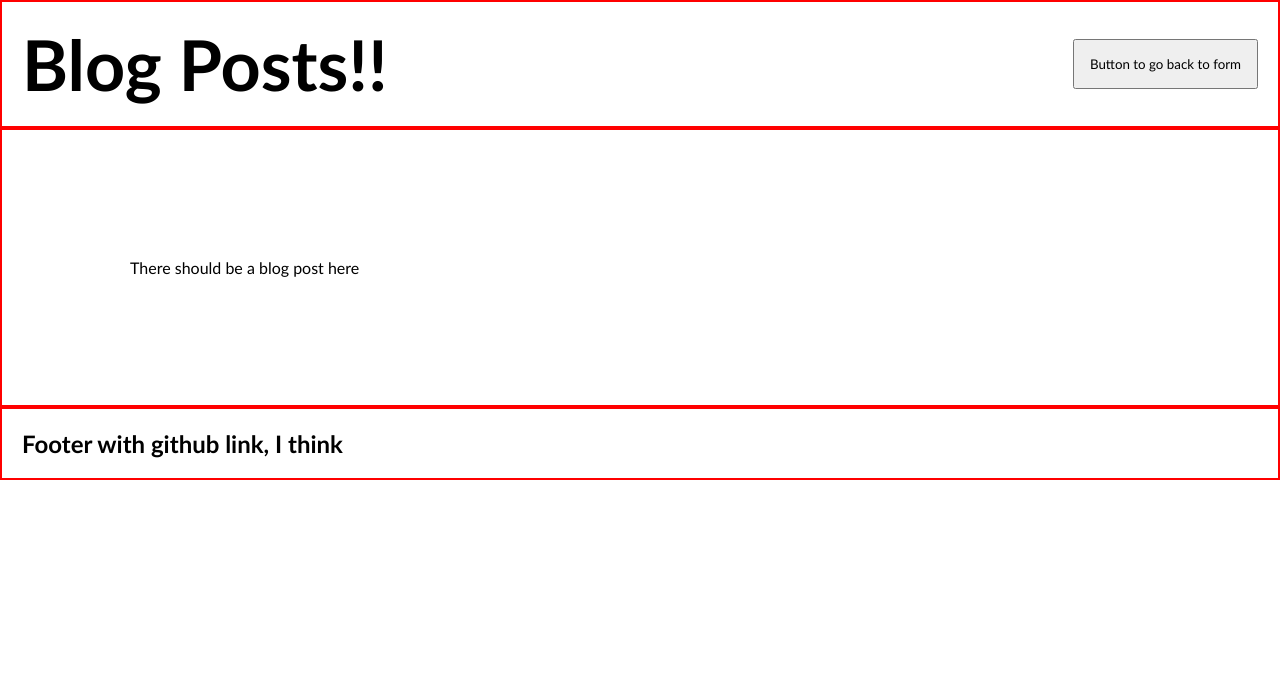
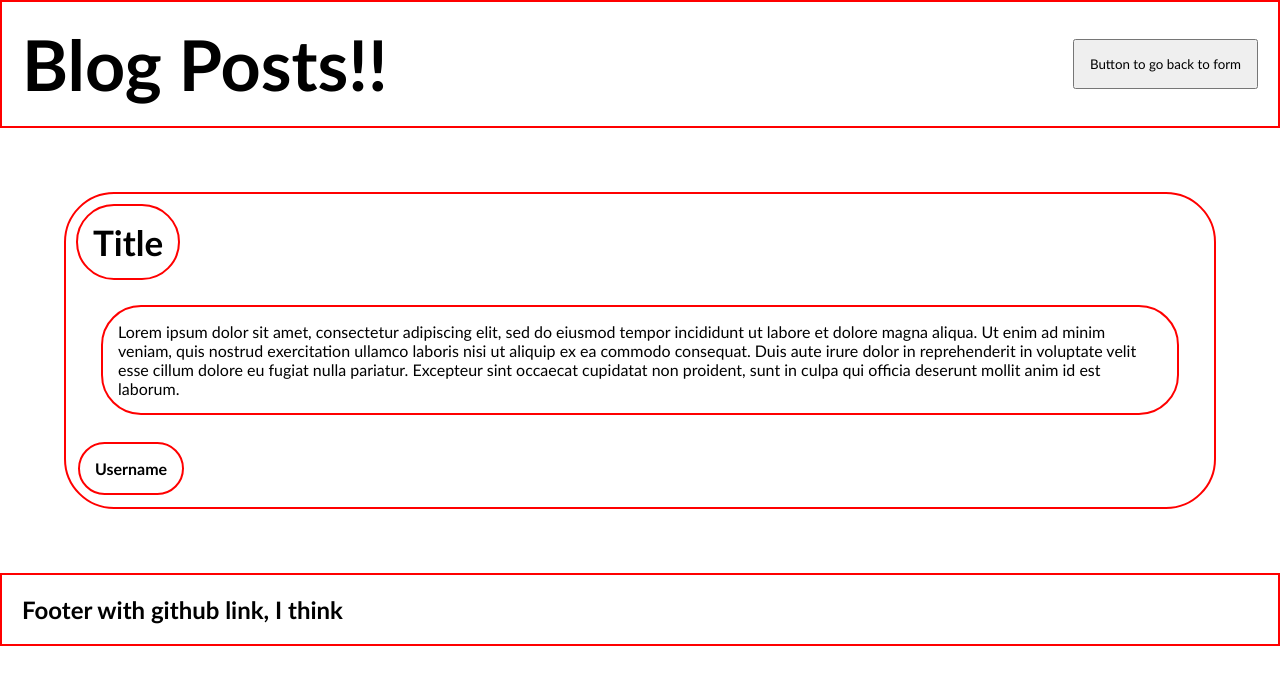
Before and after one commit to gonz951/Kelp-Blog, a plain HTML site: page blog.html in a window 1280 px wide. Drawn offline with Linux system fonts and the light colour scheme.

Commit message:
added elements to make a placeholder blog post, added css classes to fix up the blog post.

```diff
--- a/assets/css/blog.css
+++ b/assets/css/blog.css
@@ -16,12 +16,46 @@ header {
 
 section {
     padding: 10%;
-    border: 2px red solid;
+    /*border: 2px red solid; */
 }
 
 .blogpost {
+    align-items: center;
+    justify-content: center;
+    margin: 5%;
+    padding: 10px;
+    border: 2px red solid;
+    border-radius: 50px;
+    p {
+        margin: 20px;
+    }
+}
 
+.blog-title {
+    display: inline-block;
+    font-size: 35px;
+    padding: 15px;
+    border: 2px red solid;
+    /* margin-top: 10px; */
+    border-radius: 40px;
 }
+
+.blog-content {
+    display: inline-block;
+    padding: 15px;
+    margin: 5px;
+    border: 2px red solid;
+    border-radius: 40px;
+}
+
+.blog-username {
+    display: inline-block;
+    padding: 15px;
+    margin: 2px;
+    border: 2px red solid;
+    border-radius: 40px;
+}
+
 
 footer {
     display: flex;
--- a/blog.html
+++ b/blog.html
@@ -3,7 +3,7 @@
     <head>
         <title>Kelp posts</title>
         <meta charset="UTF-8"/>
-        <meta name="viewport" content="width=device-width, intitial-scale=1.0"/>
+        <meta name="viewport" content="width=device-width, intitial-scale=1"/>
         <link rel="stylesheet" content="text/css" href="./assets/css/styles.css"/>
         <link rel="stylesheet" content="text/css" href="./assets/css/blog.css"/>
     </head>
@@ -17,9 +17,10 @@
             </nav>
         </header>
         <main>
-            <section class=".blogpost">
-                <span></span>
-                <p>There should be a blog post here</p>
+            <section class="blogpost">
+                <h3><span class="blog-title">Title</span></h3>
+                <p><span class="blog-content">Lorem ipsum dolor sit amet, consectetur adipiscing elit, sed do eiusmod tempor incididunt ut labore et dolore magna aliqua. Ut enim ad minim veniam, quis nostrud exercitation ullamco laboris nisi ut aliquip ex ea commodo consequat. Duis aute irure dolor in reprehenderit in voluptate velit esse cillum dolore eu fugiat nulla pariatur. Excepteur sint occaecat cupidatat non proident, sunt in culpa qui officia deserunt mollit anim id est laborum.</span></p>
+                <h4><span class="blog-username">Username</span></h4>
             </section>
         </main>
         <footer>
```
